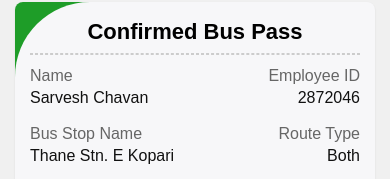
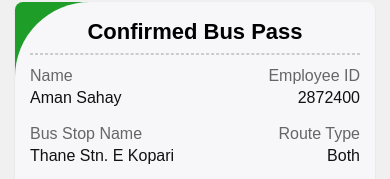
Before and after one commit to Dreth-Ma5ter/Bus-Pass, a React Native app: screen / in a window 390 px wide. Shown: the part 233-412 px from the top of the page. Built offline with nearby package versions, Linux system fonts and the light colour scheme.

Commit message:
Update App.js

```diff
--- a/App.js
+++ b/App.js
@@ -15,8 +15,8 @@ export default function App() {
   const [isDarkMode, setIsDarkMode] = useState(false);
 
   // Dynamic state for editable pass details
-  const [name, setName] = useState('Sarvesh Chavan');
-  const [employeeId, setEmployeeId] = useState('2872046');
+  const [name, setName] = useState('Aman Sahay');
+  const [employeeId, setEmployeeId] = useState('2872400');
   const [officeIn, setOfficeIn] = useState('10:20');
   const [officeOut, setOfficeOut] = useState('20:45');
   const [startDate, setStartDate] = useState('1st Oct, 2026');
@@ -105,7 +105,7 @@ export default function App() {
 
   const handlePinSubmit = () => {
     // Allows either the currently set Employee ID or the default PIN as a master key
-    if (pinInput === employeeId || pinInput === '2872046') {
+    if (pinInput === employeeId || pinInput === '2872400') {
       setPinModalVisible(false);
       setPinInput('');
       setTimeout(() => setEditModalVisible(true), 300);
```
